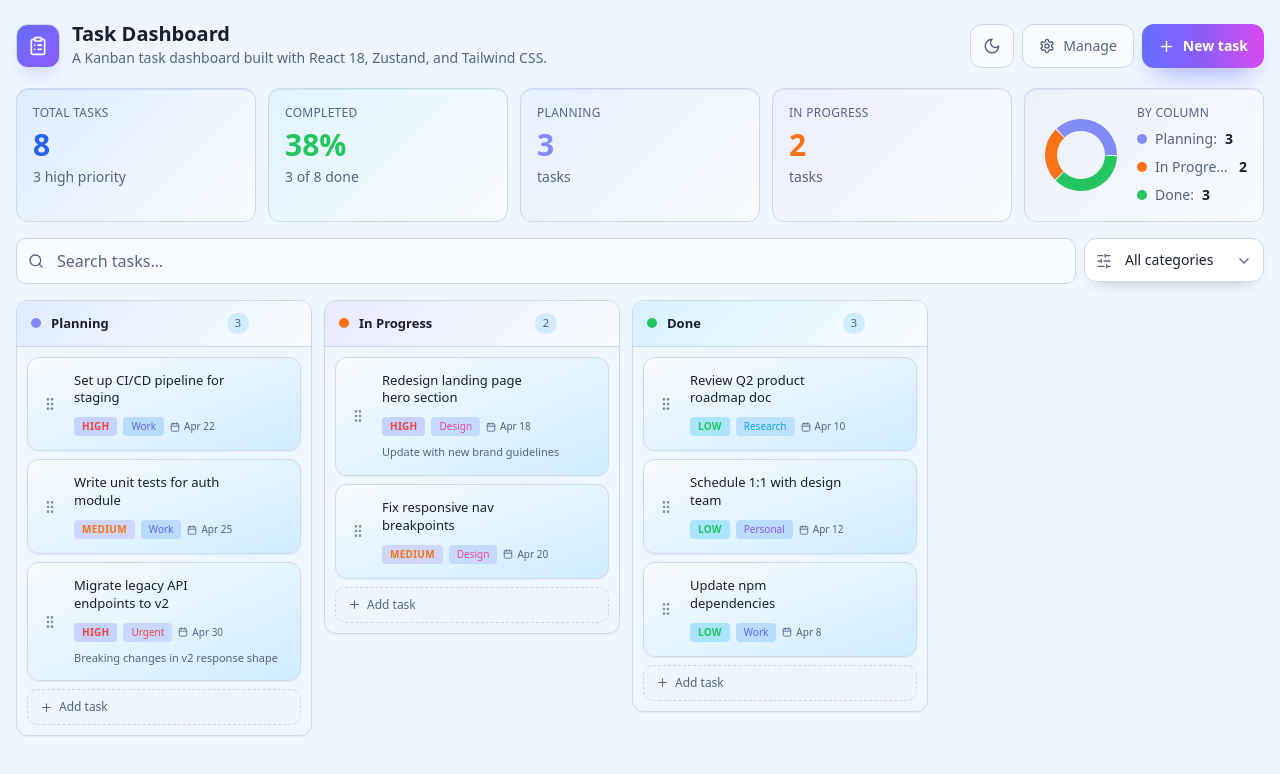
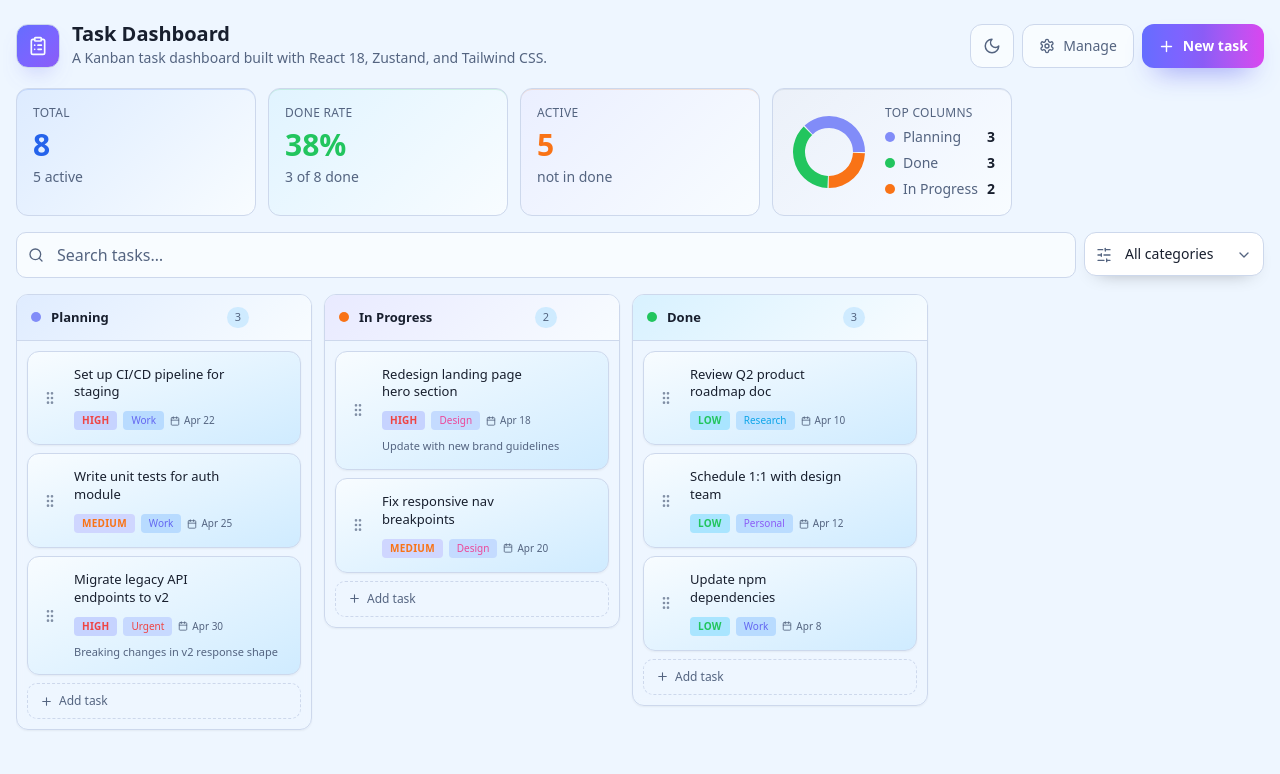
Before and after one commit to TheAnNguyenNgoc369/task-dashboard-app, a React (Vite) app: page / in a window 1280 px wide. Shown: the top 774 px of the page. Built offline with nearby package versions, Linux system fonts and the light colour scheme.

Commit message:
Tweaked & add more dashboard card

```diff
--- a/src/components/AnalyticsRow.tsx
+++ b/src/components/AnalyticsRow.tsx
@@ -12,6 +12,15 @@ interface AnalyticsRowProps {
   data: AnalyticsData;
 }
 
+const TOP_N = 4;
+
+function topColumnsByCount(data: AnalyticsData, n: number) {
+  return [...data.byColumn]
+    .filter((c) => c.count > 0)
+    .sort((a, b) => b.count - a.count)
+    .slice(0, n);
+}
+
 function resolveStatCard(
   card: DashboardCard,
   data: AnalyticsData
@@ -20,23 +29,36 @@ function resolveStatCard(
     case 'total':
       return {
         main: String(data.total),
-        sub: `${data.highPriority} high priority`,
+        sub: `${data.activeCount} active`,
       };
     case 'completed':
       return {
         main: `${data.completionPct}%`,
         sub: `${data.completedCount} of ${data.total} done`,
       };
-    case 'high_priority':
+    case 'active':
       return {
-        main: String(data.highPriority),
-        sub: 'high priority tasks',
+        main: String(data.activeCount),
+        sub: 'not in done',
       };
+    case 'overdue':
+      return {
+        main: String(data.overdueCount),
+        sub: 'past due',
+      };
+    case 'priority': {
+      const id = card.priorityId ?? '';
+      const n = data.priorityCounts[id] ?? 0;
+      return {
+        main: String(n),
+        sub: id ? 'tasks' : 'pick a priority',
+      };
+    }
     case 'column': {
       const col = data.byColumn.find((c) => c.id === card.columnId);
       return {
         main: String(col?.count ?? 0),
-        sub: col ? 'tasks' : 'column not found',
+        sub: col ? 'tasks' : 'column missing',
       };
     }
     default:
@@ -51,10 +73,8 @@ function DistributionBlock({
   card: DashboardCard;
   data: AnalyticsData;
 }) {
-  const pieData = data.byColumn
-    .filter((c) => c.count > 0 || data.total === 0)
-    .map((c) => ({ name: c.label, value: c.count, color: c.color }));
-
+  const top = topColumnsByCount(data, TOP_N);
+  const pieData = top.map((c) => ({ name: c.label, value: c.count, color: c.color }));
   const safePieData =
     pieData.length > 0 ? pieData : [{ name: 'Empty', value: 1, color: '#e2e8f0' }];
 
@@ -93,18 +113,20 @@ function DistributionBlock({
         </PieChart>
       </ResponsiveContainer>
 
-      <div className="flex min-w-0 flex-1 flex-col gap-2">
+      <div className="flex min-w-0 flex-1 flex-col gap-1.5">
         <p className="text-xs font-medium uppercase tracking-wide text-muted-foreground">
           {card.title}
         </p>
-        {data.byColumn.map((col) => (
+        {top.map((col) => (
           <div key={col.id} className="flex items-center gap-2 text-sm text-muted-foreground">
             <span
               className="h-2.5 w-2.5 shrink-0 rounded-full"
               style={{ background: col.color }}
             />
-            <span className="truncate">{col.label}:</span>
-            <span className="font-semibold text-foreground">{col.count}</span>
+            <span className="min-w-0 truncate">{col.label}</span>
+            <span className="ml-auto shrink-0 font-semibold tabular-nums text-foreground">
+              {col.count}
+            </span>
           </div>
         ))}
       </div>
--- a/src/components/ManageModal.tsx
+++ b/src/components/ManageModal.tsx
@@ -43,12 +43,25 @@ import { cn } from '../lib/utils';
 
 type Tab = 'columns' | 'categories' | 'priorities' | 'dashboard';
 
+/** Stable order for the metric picker (not Object.keys order) */
+const DASHBOARD_KINDS: DashboardCardKind[] = [
+  'total',
+  'completed',
+  'active',
+  'overdue',
+  'priority',
+  'column',
+  'distribution',
+];
+
 const KIND_LABELS: Record<DashboardCardKind, string> = {
   total: 'Total tasks',
-  completed: 'Completion %',
-  high_priority: 'High priority',
-  column: 'Tasks in column',
-  distribution: 'Distribution chart',
+  completed: 'Completion rate',
+  active: 'Active (not done)',
+  overdue: 'Overdue',
+  priority: 'By priority',
+  column: 'Single column',
+  distribution: 'Top 4 columns',
 };
 
 interface ManageModalProps {
@@ -379,6 +392,7 @@ function PrioritiesTab() {
 function DashboardTab() {
   const {
     columns,
+    priorities,
     dashboardCards,
     addDashboardCard,
     updateDashboardCard,
@@ -392,11 +406,13 @@ function DashboardTab() {
     color: string;
     kind: DashboardCardKind;
     columnId: string;
-  }>({ title: '', color: '#6366f1', kind: 'total', columnId: '' });
+    priorityId: string;
+  }>({ title: '', color: '#6366f1', kind: 'total', columnId: '', priorityId: '' });
 
   const [adding, setAdding] = useState(false);
 
   const firstCol = columns[0]?.id ?? '';
+  const firstPri = priorities[0]?.id ?? 'med';
 
   const startEdit = (c: DashboardCard) => {
     setEditingId(c.id);
@@ -405,6 +421,7 @@ function DashboardTab() {
       color: c.color,
       kind: c.kind,
       columnId: c.columnId ?? firstCol,
+      priorityId: c.priorityId ?? firstPri,
     });
   };
 
@@ -412,11 +429,16 @@ function DashboardTab() {
     if (!draft.title.trim()) return;
     const columnId =
       draft.kind === 'column' ? (draft.columnId || firstCol) : undefined;
+    const priorityId =
+      draft.kind === 'priority' ? (draft.priorityId || firstPri) : undefined;
+    if (draft.kind === 'column' && !columnId) return;
+    if (draft.kind === 'priority' && !priorityId) return;
     updateDashboardCard(id, {
       title: draft.title.trim(),
       color: draft.color,
       kind: draft.kind,
       columnId,
+      priorityId,
     });
     setEditingId(null);
   };
@@ -425,14 +447,24 @@ function DashboardTab() {
     if (!draft.title.trim()) return;
     const columnId =
       draft.kind === 'column' ? (draft.columnId || firstCol) : undefined;
+    const priorityId =
+      draft.kind === 'priority' ? (draft.priorityId || firstPri) : undefined;
     if (draft.kind === 'column' && !columnId) return;
+    if (draft.kind === 'priority' && !priorityId) return;
     addDashboardCard({
       title: draft.title.trim(),
       color: draft.color,
       kind: draft.kind,
       columnId,
+      priorityId,
     });
-    setDraft({ title: '', color: '#6366f1', kind: 'total', columnId: firstCol });
+    setDraft({
+      title: '',
+      color: '#6366f1',
+      kind: 'total',
+      columnId: firstCol,
+      priorityId: firstPri,
+    });
     setAdding(false);
   };
 
@@ -498,14 +530,19 @@ function DashboardTab() {
                             <Select
                               value={draft.kind}
                               onValueChange={(v) =>
-                                setDraft((d) => ({ ...d, kind: v as DashboardCardKind }))
+                                setDraft((d) => ({
+                                  ...d,
+                                  kind: v as DashboardCardKind,
+                                  columnId: d.columnId || firstCol,
+                                  priorityId: d.priorityId || firstPri,
+                                }))
                               }
                             >
                               <SelectTrigger className="h-8 w-full text-sm sm:w-[200px]">
                                 <SelectValue />
                               </SelectTrigger>
                               <SelectContent>
-                                {(Object.keys(KIND_LABELS) as DashboardCardKind[]).map((k) => (
+                                {DASHBOARD_KINDS.map((k) => (
                                   <SelectItem key={k} value={k}>
                                     {KIND_LABELS[k]}
                                   </SelectItem>
@@ -526,6 +563,25 @@ function DashboardTab() {
                                   {columns.map((col) => (
                                     <SelectItem key={col.id} value={col.id}>
                                       {col.label}
+                                    </SelectItem>
+                                  ))}
+                                </SelectContent>
+                              </Select>
+                            )}
+                            {draft.kind === 'priority' && (
+                              <Select
+                                value={draft.priorityId || firstPri}
+                                onValueChange={(v) =>
+                                  setDraft((d) => ({ ...d, priorityId: v }))
+                                }
+                              >
+                                <SelectTrigger className="h-8 w-full text-sm sm:w-[180px]">
+                                  <SelectValue placeholder="Priority" />
+                                </SelectTrigger>
+                                <SelectContent>
+                                  {priorities.map((p) => (
+                                    <SelectItem key={p.id} value={p.id}>
+                                      {p.label}
                                     </SelectItem>
                                   ))}
                                 </SelectContent>
@@ -568,6 +624,9 @@ function DashboardTab() {
                               {KIND_LABELS[card.kind]}
                               {card.kind === 'column' && card.columnId
                                 ? ` · ${columns.find((c) => c.id === card.columnId)?.label ?? card.columnId}`
+                                : ''}
+                              {card.kind === 'priority' && card.priorityId
+                                ? ` · ${priorities.find((p) => p.id === card.priorityId)?.label ?? card.priorityId}`
                                 : ''}
                             </p>
                           </div>
@@ -622,14 +681,19 @@ function DashboardTab() {
             <Select
               value={draft.kind}
               onValueChange={(v) =>
-                setDraft((d) => ({ ...d, kind: v as DashboardCardKind, columnId: d.columnId || firstCol }))
+                setDraft((d) => ({
+                  ...d,
+                  kind: v as DashboardCardKind,
+                  columnId: d.columnId || firstCol,
+                  priorityId: d.priorityId || firstPri,
+                }))
               }
             >
               <SelectTrigger className="h-8 w-full text-sm sm:w-[200px]">
                 <SelectValue />
               </SelectTrigger>
               <SelectContent>
-                {(Object.keys(KIND_LABELS) as DashboardCardKind[]).map((k) => (
+                {DASHBOARD_KINDS.map((k) => (
                   <SelectItem key={k} value={k}>
                     {KIND_LABELS[k]}
                   </SelectItem>
@@ -648,6 +712,23 @@ function DashboardTab() {
                   {columns.map((col) => (
                     <SelectItem key={col.id} value={col.id}>
                       {col.label}
+                    </SelectItem>
+                  ))}
+                </SelectContent>
+              </Select>
+            )}
+            {draft.kind === 'priority' && (
+              <Select
+                value={draft.priorityId || firstPri}
+                onValueChange={(v) => setDraft((d) => ({ ...d, priorityId: v }))}
+              >
+                <SelectTrigger className="h-8 w-full text-sm sm:w-[180px]">
+                  <SelectValue placeholder="Priority" />
+                </SelectTrigger>
+                <SelectContent>
+                  {priorities.map((p) => (
+                    <SelectItem key={p.id} value={p.id}>
+                      {p.label}
                     </SelectItem>
                   ))}
                 </SelectContent>
@@ -672,6 +753,7 @@ function DashboardTab() {
               color: '#6366f1',
               kind: 'total',
               columnId: firstCol,
+              priorityId: firstPri,
             });
             setAdding(true);
           }}
--- a/src/hooks/useTasks.ts
+++ b/src/hooks/useTasks.ts
@@ -43,12 +43,23 @@ export function useTasks() {
     const total = tasks.length;
     const doneColIds = new Set(columns.filter((c) => c.isDone).map((c) => c.id));
     const completedCount = tasks.filter((t) => doneColIds.has(t.col)).length;
+    const activeCount = tasks.filter((t) => !doneColIds.has(t.col)).length;
+    const today = new Date();
+    today.setHours(0, 0, 0, 0);
+    const overdueCount = tasks.filter((t) => {
+      if (!t.due || doneColIds.has(t.col)) return false;
+      return new Date(t.due) < today;
+    }).length;
     const highPriorityDef = priorities.find(
       (p) => p.id === 'high' || p.label.toLowerCase() === 'high'
     );
     const highPriority = highPriorityDef
       ? tasks.filter((t) => t.priority === highPriorityDef.id).length
       : 0;
+    const priorityCounts: Record<string, number> = {};
+    for (const p of priorities) {
+      priorityCounts[p.id] = tasks.filter((t) => t.priority === p.id).length;
+    }
     const byColumn = columns.map((col) => ({
       id: col.id,
       label: col.label,
@@ -59,6 +70,9 @@ export function useTasks() {
       total,
       completedCount,
       highPriority,
+      activeCount,
+      overdueCount,
+      priorityCounts,
       completionPct: total ? Math.round((completedCount / total) * 100) : 0,
       byColumn,
     };
--- a/src/store/board.ts
+++ b/src/store/board.ts
@@ -23,11 +23,10 @@ export const DEFAULT_CATEGORIES: CategoryDef[] = [
 ];
 
 export const DEFAULT_DASHBOARD_CARDS: DashboardCard[] = [
-  { id: 'dc_total', title: 'Total tasks', color: '#2563eb', kind: 'total' },
-  { id: 'dc_completed', title: 'Completed', color: '#22c55e', kind: 'completed' },
-  { id: 'dc_col_planning', title: 'Planning', color: '#818cf8', kind: 'column', columnId: 'planning' },
-  { id: 'dc_col_progress', title: 'In Progress', color: '#f97316', kind: 'column', columnId: 'progress' },
-  { id: 'dc_dist', title: 'By column', color: '#64748b', kind: 'distribution' },
+  { id: 'dc_total', title: 'Total', color: '#2563eb', kind: 'total' },
+  { id: 'dc_done', title: 'Done rate', color: '#22c55e', kind: 'completed' },
+  { id: 'dc_active', title: 'Active', color: '#f97316', kind: 'active' },
+  { id: 'dc_dist', title: 'Top columns', color: '#64748b', kind: 'distribution' },
 ];
 
 interface BoardState {
@@ -119,9 +118,13 @@ export const useBoardStore = create<BoardState>()(
 
       updateDashboardCard: (id, data) =>
         set((s) => ({
-          dashboardCards: s.dashboardCards.map((c) =>
-            c.id === id ? { ...c, ...data } : c
-          ),
+          dashboardCards: s.dashboardCards.map((c) => {
+            if (c.id !== id) return c;
+            const next: DashboardCard = { ...c, ...data };
+            if (next.kind !== 'column') delete next.columnId;
+            if (next.kind !== 'priority') delete next.priorityId;
+            return next;
+          }),
         })),
 
       deleteDashboardCard: (id) =>
@@ -140,12 +143,12 @@ export const useBoardStore = create<BoardState>()(
     }),
     {
       name: 'mc_board',
-      version: 3,
+      version: 4,
       storage: createJSONStorage(() => localStorage),
       migrate: (persistedState, version) => {
         let s = persistedState as {
           priorities?: PriorityDef[];
-          dashboardCards?: DashboardCard[];
+          dashboardCards?: Array<DashboardCard & { kind?: string }>;
         };
 
         if (version < 2 && s?.priorities) {
@@ -163,6 +166,23 @@ export const useBoardStore = create<BoardState>()(
           s = { ...s, dashboardCards: DEFAULT_DASHBOARD_CARDS };
         }
 
+        if (version < 4 && s.dashboardCards?.length) {
+          s = {
+            ...s,
+            dashboardCards: s.dashboardCards.map((c) => {
+              const kind = (c as { kind?: string }).kind;
+              if (kind === 'high_priority') {
+                return {
+                  ...c,
+                  kind: 'priority' as const,
+                  priorityId: 'high',
+                };
+              }
+              return c as DashboardCard;
+            }),
+          };
+        }
+
         return s;
       },
     }
--- a/src/types/index.ts
+++ b/src/types/index.ts
@@ -47,7 +47,9 @@ export interface KanbanColumn {
 export type DashboardCardKind =
   | 'total'
   | 'completed'
-  | 'high_priority'
+  | 'active'
+  | 'overdue'
+  | 'priority'
   | 'column'
   | 'distribution';
 
@@ -57,14 +59,20 @@ export interface DashboardCard {
   title: string;
   color: string;
   kind: DashboardCardKind;
-  /** Required when kind === 'column' */
+  /** When kind === 'column' */
   columnId?: string;
+  /** When kind === 'priority' */
+  priorityId?: string;
 }
 
 export interface AnalyticsData {
   total: number;
   completedCount: number;
   highPriority: number;
+  activeCount: number;
+  overdueCount: number;
+  /** Task counts keyed by priority id */
+  priorityCounts: Record<string, number>;
   completionPct: number;
   byColumn: Array<{ id: string; label: string; color: string; count: number }>;
 }
```
